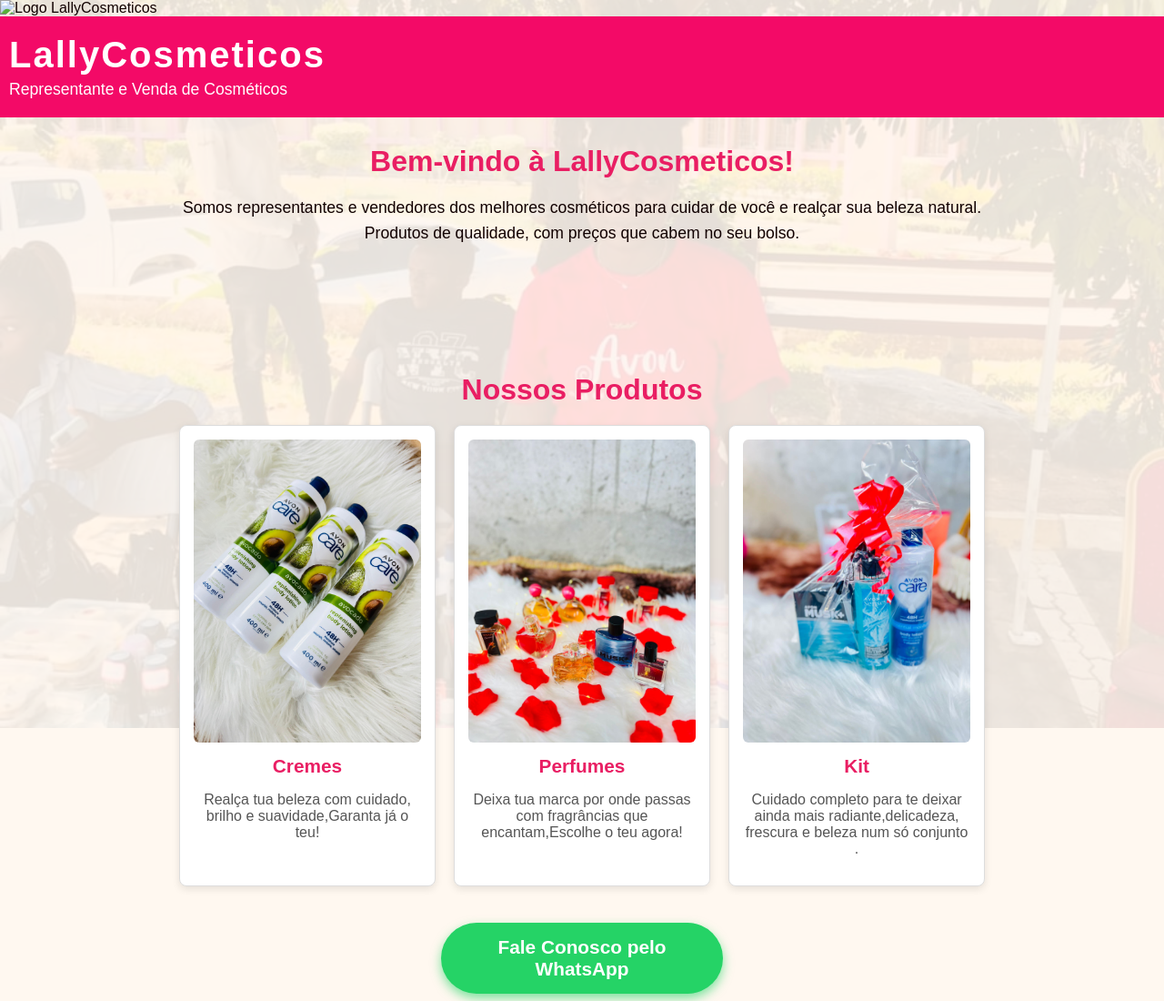
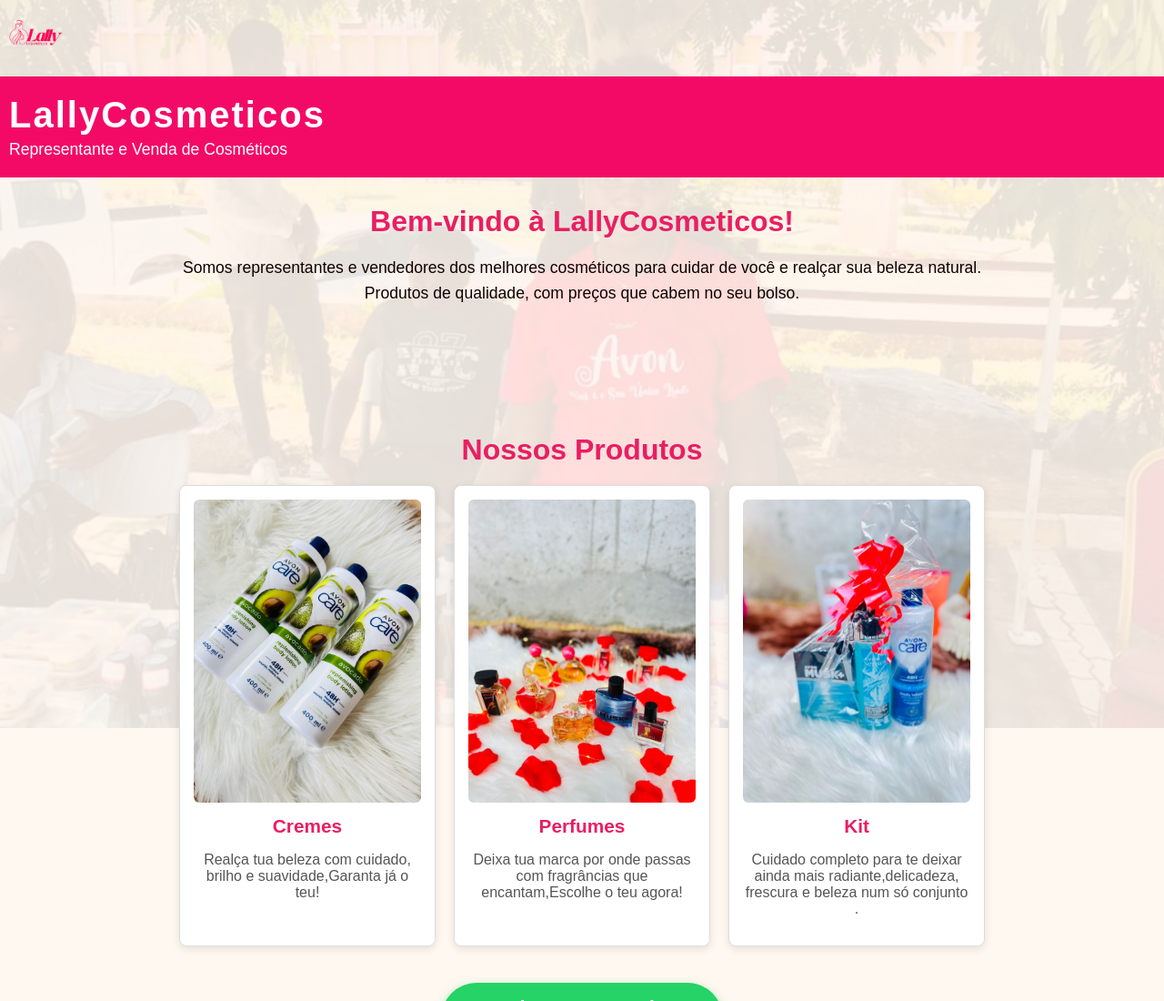
Before and after one commit to Helderdaangela/Lallycosmeticos, a plain HTML site: page index.html in a window 1280 px wide. Shown: the top 1100 px of the page at 91% size. Drawn offline with Linux system fonts and the light colour scheme.

Commit message:
Update index.html

```diff
--- a/index.html
+++ b/index.html
@@ -16,7 +16,7 @@
 </style>
  <body>
   <div id="topo">
-    <img src="logotipo.png" alt="Logo LallyCosmeticos" style="height: 80px;" />
+    <img src="logo.png" alt="Logo LallyCosmeticos" style="height: 80px;" />
   </div>
   <!-- O resto do seu código continua aqui -->
 
```
